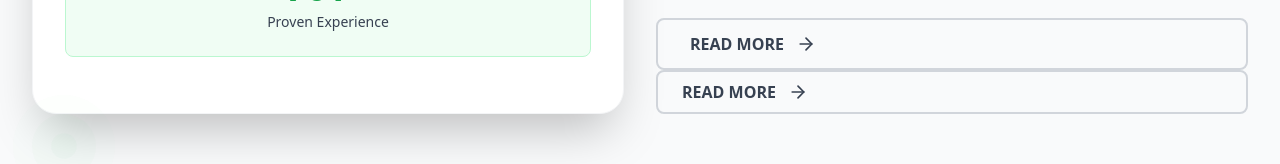
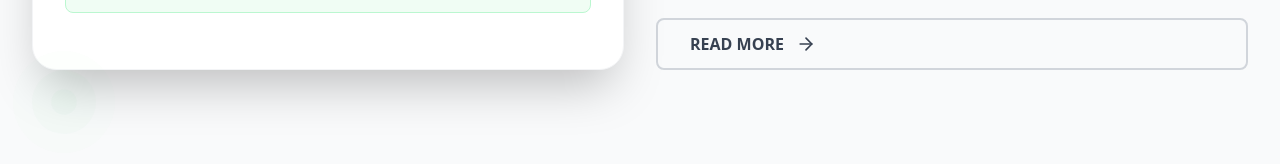
Before and after one commit to AzmehAh/azmeh-web, a React (Vite) app: page / in a window 1280 px wide. Shown: the part 1800-1964 px from the top of the page. Built offline with nearby package versions, Linux system fonts and the light colour scheme.

Commit message:
Updated AboutSection.tsx

```diff
--- a/src/components/AboutSection.tsx
+++ b/src/components/AboutSection.tsx
@@ -129,7 +129,7 @@ const AboutSection = () => {
               ))}
             </div>
 
-                   {/* Read More Button */}
+            {/* Read More Button */}
             <motion.button
               onClick={() => navigate('/about')}
               whileHover={{ scale: 1.02 }}
@@ -138,16 +138,7 @@ const AboutSection = () => {
             >
               <span>READ MORE</span>
               <ArrowRight className="w-5 h-5 group-hover:translate-x-1 transition-transform" />
-            </motion.button><motion.button
-  onClick={() => navigate('/about')}
-  whileHover={{ scale: 1.02 }}
-  whileTap={{ scale: 0.98 }}
-  className="inline-flex items-center space-x-3 px-6 py-2 border-2 border-gray-300 text-gray-700 font-semibold rounded-lg hover:border-[#2C5DB6] hover:text-[#2C5DB6] transition-all duration-300 w-auto"
->
-  <span>READ MORE</span>
-  <ArrowRight className="w-5 h-5 group-hover:translate-x-1 transition-transform" />
-</motion.button>
-
+            </motion.button>
           </motion.div>
         </div>
       </div>
```
